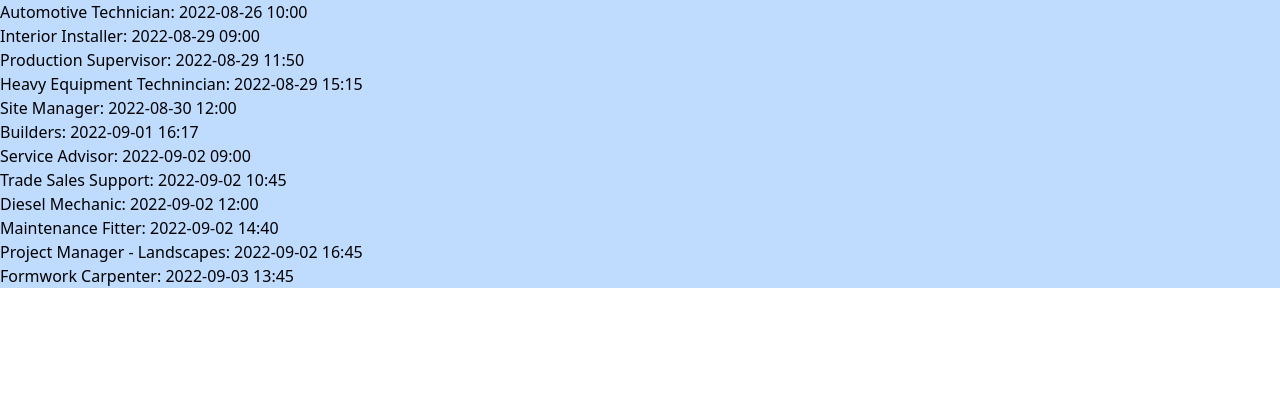
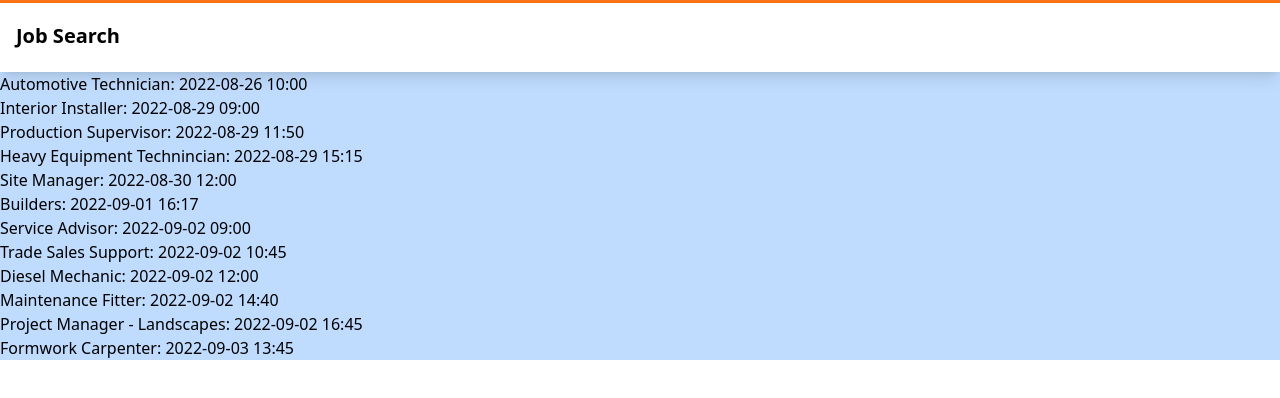
Before and after one commit to TylerDonghwi/job-search-app, a React (Create React App) app: page / in a window 1280 px wide. Shown: the top 398 px of the page. Built offline with nearby package versions, Linux system fonts and the light colour scheme; the HTML template or start-up script is replaced by a standard one.

Commit message:
navigation bar is implemented

```diff
--- a/src/App.tsx
+++ b/src/App.tsx
@@ -1,20 +1,13 @@
-import jobsList from './data/jobs.json'
-
+import Navigationbar from './component/Navigationbar'
+import Jobs from './component/Jobs';
 
 function App() {
 
-  const sortByName = (a: { id: string; }, b: { id: string; }) => (a.id > b.id) ? 1 : ((b.id > a.id) ? -1 : 0)
-  const sortByDate = (a: { creationDate: string; }, b: { creationDate: string; }) => (a.creationDate > b.creationDate) ? 1 : ((b.creationDate > a.creationDate) ? -1 : 0)
-
-
   return (
-    <div className="bg-blue-200">
-      {jobsList.sort(sortByDate).map(job => (
-        <div key={job.id}>
-          {job.id}: {job.creationDate}
-        </div>
-      ))}
-    </div>
+    <>
+      <Navigationbar />
+      <Jobs />
+    </>
   );
 }
 
--- /dev/null
+++ b/src/component/Jobs.tsx
@@ -0,0 +1,17 @@
+import jobsList from '../data/jobs.json'
+
+export default function Jobs() {
+
+    const sortByName = (a: { id: string; }, b: { id: string; }) => (a.id > b.id) ? 1 : ((b.id > a.id) ? -1 : 0)
+    const sortByDate = (a: { creationDate: string; }, b: { creationDate: string; }) => (a.creationDate > b.creationDate) ? 1 : ((b.creationDate > a.creationDate) ? -1 : 0)
+
+    return (
+        <div className="bg-blue-200">
+            {jobsList.sort(sortByDate).map(job => (
+                <div key={job.id}>
+                    {job.id}: {job.creationDate}
+                </div>
+            ))}
+        </div>
+    )
+}
--- /dev/null
+++ b/src/component/Navigationbar.tsx
@@ -0,0 +1,14 @@
+
+export default function Navbar() {
+
+    const refreshPage = () => {
+        window.location.reload()
+    }
+
+    return (
+        <div className="sticky bg-white shadow-lg flex flex-row items-center h-[4.5rem]">
+            <hr className='absolute left-0 top-0 bg-orange-500 w-[100%] h-[3px] border-none'></hr>
+            <h1 className='text-xl p-4 font-bold' onClick={refreshPage}>Job Search</h1>
+        </div>
+    )
+}
```
Also changed, not shown: package.json (indentation only), 1 other file (tests, documents, lock files or other folders).
